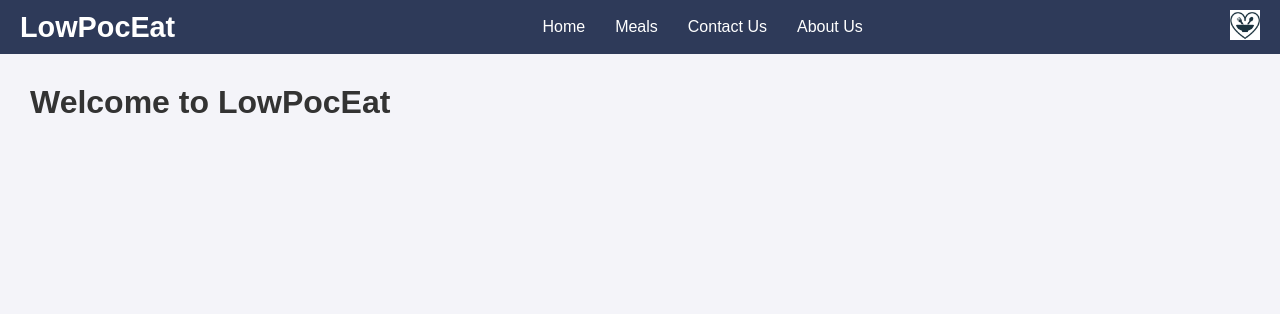
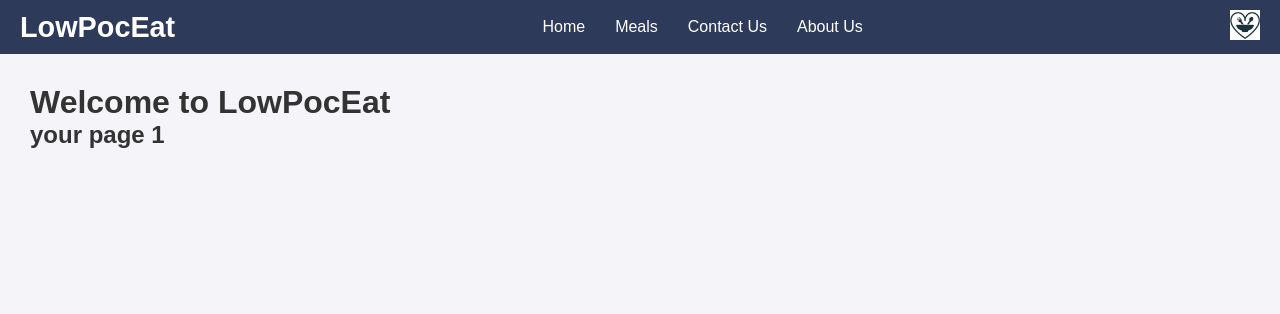
Before and after one commit to abrar1200/lowpcet, a Django app: page / in a window 1280 px wide. Shown: the top 314 px of the page. Run offline with Django 5.2, Linux system fonts and the light colour scheme; data that the repository does not hold is empty; parts of the project's set-up code (start-up, migrations or seed data) failed here and were passed over.

Commit message:
new proj

```diff
--- a/core/templates/core/home.html
+++ b/core/templates/core/home.html
@@ -41,7 +41,7 @@
     <!-- Main Content -->
     <div class="main-content">
         <h1>Welcome to LowPocEat</h1>
-
+       <h2>your page 1</h2>
         <div class="meal-list">
             {% for meal in meals %}
                 <div class="meal-card">
```
